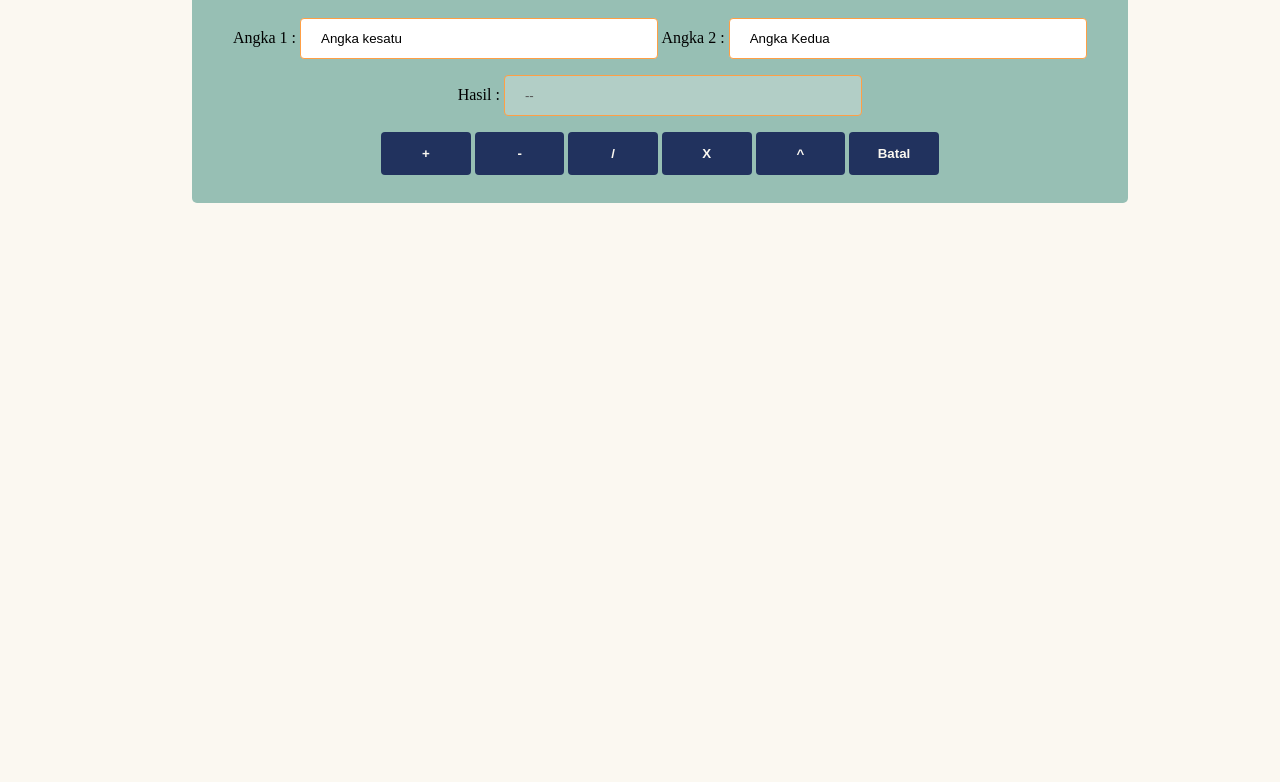
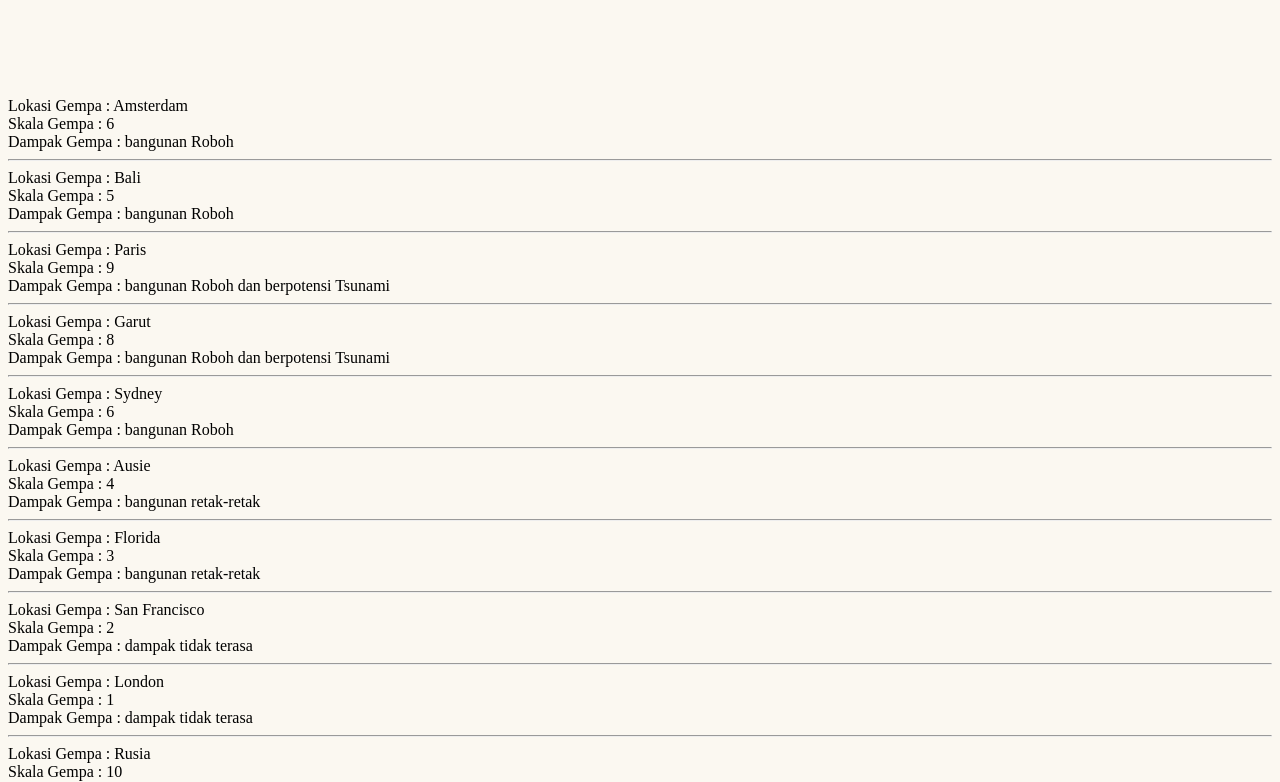
Before and after one commit to PugudBJP/kampus-merdeka, a plain HTML site: page index.html in a window 1280 px wide. Shown: the part 170-952 px from the top of the page. Before the commit the page ends 800 px from the top, so only its background shows below. Drawn offline with Linux system fonts and the light colour scheme.

Commit message:
first commit

```diff
--- a/index.html
+++ b/index.html
@@ -1,35 +1,13 @@
 <!DOCTYPE html>
 <html lang="en">
 <head>
-    <title>online calculator</title>
+    <title>breaking news gempa</title>
     <link rel="stylesheet" href="style.css">
 </head>
 <body>
-    <h2>Online Calculator</h2>
-    <div class="form">
-         <form id="formulir">
-        <!-- inputan ankga -->
-        <label for="a1">Angka 1 : </label>
-        <input type="text" onfocus="angka1()" name="a1" value="Angka kesatu">
-        <label for="a2">Angka 2 : </label>
-        <input type="text" onfocus="angka2()" name="a2" value="Angka Kedua">
-        <br>
-        <label for="hasil">Hasil : </label>
-        <input type="text" name="hasil" value="--" disabled>
-        <br>
-        <!-- tutup inputan angka -->
+    <h2>Breaking news</h2>
+    <div id="form">
 
-
-        <!-- tombol -->
-        <input type="button" name="tambah" onclick="hitung(this.name)" value="+">
-        <input type="button" name="kurang" onclick="hitung(this.name)" value="-">
-        <input type="button" name="bagi" onclick="hitung(this.name)" value="/">
-        <input type="button" name="kali" onclick="hitung(this.name)" value="X">
-        <input type="button" name="pangkat" onclick="hitung(this.name)" value="^">
-        <input type="button" name="batal" onclick="kosongAll()" value="Batal">
-
-
-    </form>
     </div>
 
     <script src="myscript.js"></script>
--- a/myscript.js
+++ b/myscript.js
@@ -1,39 +1,38 @@
-function angka1(){
-    let frm = document.getElementById('formulir');
-    frm.a1.value = '';
-   }
+ class Gempa{
+        // member 1 & 2 : variable dan konstruktor
+        constructor(lokasi, skala){
+            this.lokasi = lokasi;
+            this.skala = skala;
 
-   function angka2(){
-       let frm = document.getElementById('formulir');
-       frm.a2.value = '';
-   }
-   function kosongAll(){
-       let frm = document.getElementById('formulir');
-       frm.a1.value = '';
-       frm.a2.value = '';
-       frm.hasil.value = '';
-   }
+        }
+        // member fungsi
+        dampak(){
+            // logic fungsi dampak
+            if(this.skala >= 0 && this.skala <= 2) this.gempa = "dampak tidak terasa";
+            else if(this.skala >= 3 && this.skala  <= 4 ) this.gempa = "bangunan retak-retak";
+            else if(this.skala >= 5 && this.skala  <= 6 ) this.gempa = "bangunan Roboh";
+            else if(this.skala >=  7 && this.skala <= 10) this.gempa = "bangunan Roboh dan berpotensi Tsunami";
+            else this.gempa = '';
 
-   function hitung(aritmatika){
-       let frm = document.getElementById('formulir');
-        a1 = frm.a1.value;
-        a2 = frm.a2.value;
+            document.write(
+                    `Lokasi Gempa : ${this.lokasi}
+                    <br>Skala Gempa : ${this.skala}
+                    <br>Dampak Gempa : ${this.gempa}<hr>`
+                )
+        }
 
-        // operasi
-        let hsl;
-        if(aritmatika == 'tambah') hsl = parseInt(a1) + parseInt(a2);
-        else if(aritmatika == 'kurang') hsl = parseInt(a1) - parseInt(a2);
-        else if(aritmatika == 'bagi') hsl = parseInt(a1) / parseInt(a2);
-        else if(aritmatika == 'kali') hsl = parseInt(a1) * parseInt(a2);
-        else if(aritmatika == 'pangkat') hsl = Math.pow(parseInt(a1) , parseInt(a2));
-        else hsl = '';
+    }
+    // ============ Menciptakan Saldo object ===============
+    let amsterdam = new Gempa('Amsterdam', 6 );
+    let bali = new Gempa('Bali', 5 );
+    let paris = new Gempa('Paris', 9 );
+    let garut = new Gempa('Garut', 8 );
+    let sydney = new Gempa('Sydney', 6 );
+    let ausie = new Gempa('Ausie', 4 );
+    let florida = new Gempa('Florida', 3 );
+    let sanFrancisco = new Gempa('San Francisco', 2 );
+    let london = new Gempa('London', 1 );
+    let rusia = new Gempa('Rusia', 10 );
 
-    if(isNaN(a1) || a1 == ''){
-        alert("A1 harus diisi berupa number atau tidak boleh kosong");
-    }else if(isNaN(a2) || a2 == ''){
-        alert("A2 harus diisi berupa number atau tidak boleh kosong");
-    }
-    else{
-        frm.hasil.value = hsl;
-    }
-   }
+    // menggunakan member class
+    amsterdam.dampak(); bali.dampak(); paris.dampak(); garut.dampak(); sydney.dampak(); ausie.dampak(); florida.dampak(); sanFrancisco.dampak(); london.dampak(); rusia.dampak();
--- a/style.css
+++ b/style.css
@@ -16,26 +16,8 @@ div.form {
     width: 70%;
     text-align: center;
 }
-input[type=text], select {
-    width: 40%;
-    padding: 12px 20px;
-    margin: 8px 0;
-    border: 1px solid #FF9F45;
-    border-radius: 4px;
-    box-sizing: border-box;
-}
-input[type=button] {
-    width: 10%;
+h2{
     background-color: #21325E;
     color: #FBF8F1;
-    font-weight: bold;
-    padding: 14px 20px;
-    margin: 8px 0;
-    border: none;
-    border-radius: 4px;
-    cursor: pointer;
+    padding: 20px 15px;
 }
-  input[type=button]:hover {
-    background-color: #FBF8F1;
-    color: #21325E;
-}
```
